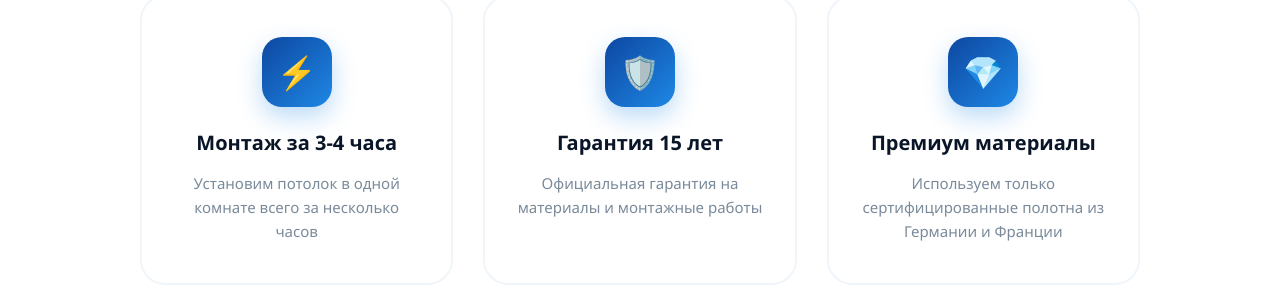
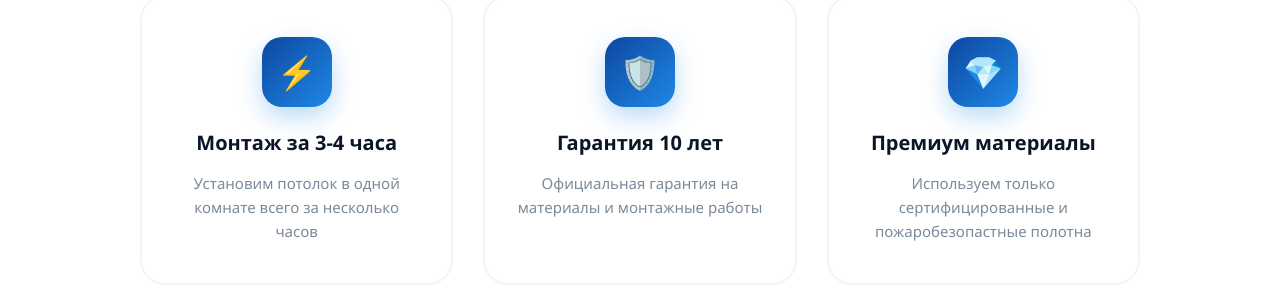
Before and after one commit to polinko101010-dot/first-project, a plain HTML site: page index.html in a window 1280 px wide. Shown: the part 1076-1369 px from the top of the page. Drawn offline with Linux system fonts and the light colour scheme.

Commit message:
Update index.html

```diff
--- a/index.html
+++ b/index.html
@@ -537,13 +537,13 @@ footer { background: var(--dark); color: white; padding: 60px 0 30px; }
             </div>
             <div class="advantage-card">
                 <div class="advantage-icon">🛡️</div>
-                <h3>Гарантия 15 лет</h3>
+                <h3>Гарантия 10 лет</h3>
                 <p>Официальная гарантия на материалы и монтажные работы</p>
             </div>
             <div class="advantage-card">
                 <div class="advantage-icon">💎</div>
                 <h3>Премиум материалы</h3>
-                <p>Используем только сертифицированные полотна из Германии и Франции</p>
+                <p>Используем только сертифицированные и пожаробезопастные полотна</p>
             </div>
         </div>
     </div>
```
